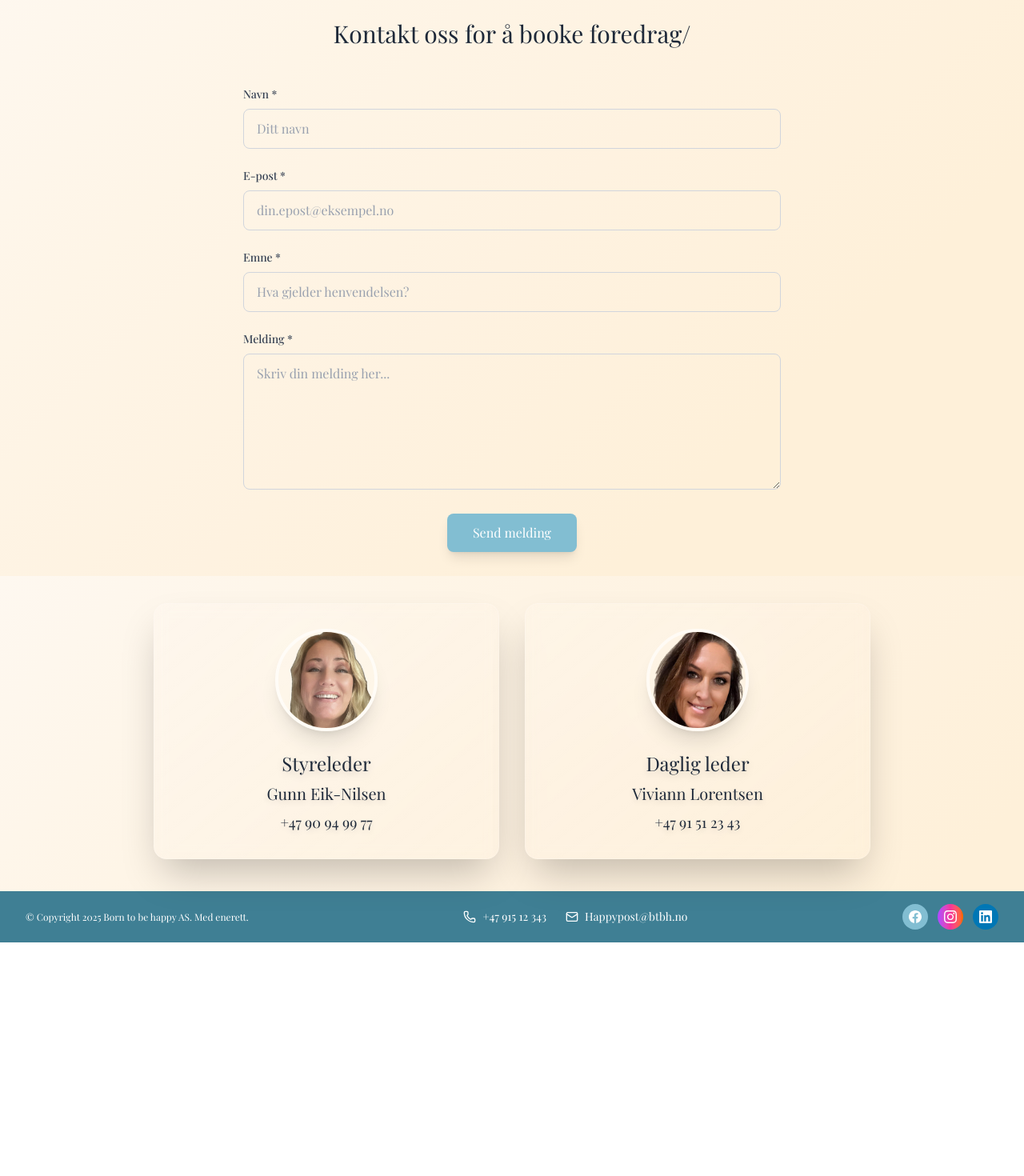
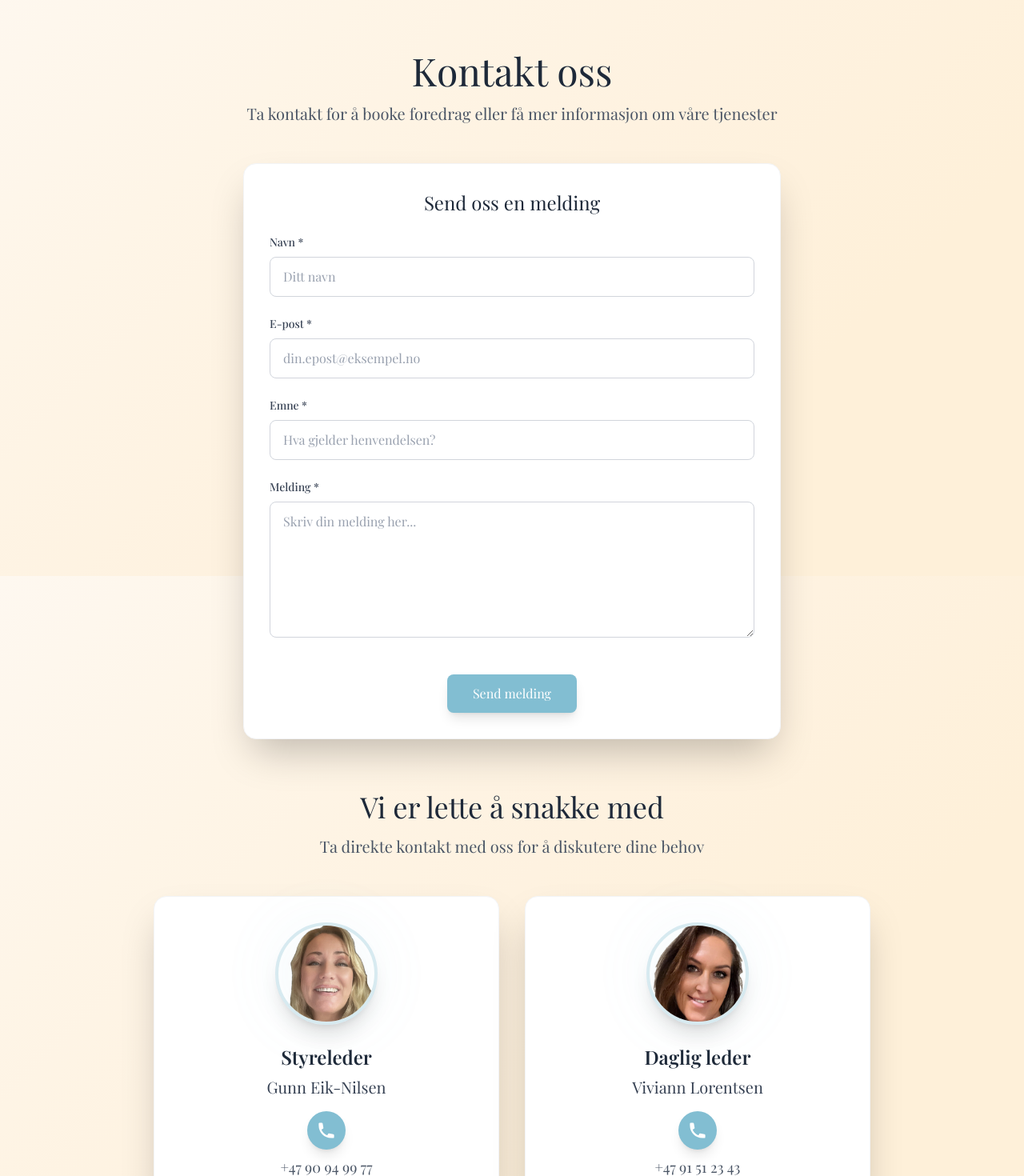
Before and after one commit to FredrikFredriksson/btbh, a Next.js app: page /kontakt in a window 1280 px wide. Shown: the part 80-1550 px from the top of the page at 80% size. Before the commit the page ends 1258 px from the top, so only its background shows below. Built offline with nearby package versions, Linux system fonts and the light colour scheme; a web font is replaced by a local one.

Commit message:
Fixed footer and contact page

```diff
--- a/src/app/kontakt/page.tsx
+++ b/src/app/kontakt/page.tsx
@@ -33,17 +33,22 @@ export default function Contact() {
   };
 
   return (
-    <div className="min-h-screen pt-10 mb-10">
+    <div className="min-h-screen pt-20">
       <div className="max-w-6xl mx-auto px-4">
         {/* Header */}
         <div className="text-center mb-12">
-          <h1 className="text-3xl text-gray-800 mb-4">
-            Kontakt oss for å booke foredrag/
+          <h1 className="text-4xl md:text-5xl text-gray-800 mb-4">
+            Kontakt oss
           </h1>
+          <p className="text-xl text-gray-600 max-w-2xl mx-auto">
+            Ta kontakt for å booke foredrag eller få mer informasjon om våre tjenester
+          </p>
         </div>
 
         {/* Contact Form */}
         <div className="max-w-2xl mx-auto mb-16">
+          <div className="bg-white rounded-2xl shadow-2xl border border-gray-100 p-8">
+            <h2 className="text-2xl text-gray-800 mb-6 text-center">Send oss en melding</h2>
             <form onSubmit={handleSubmit} className="space-y-6">
               <div>
                 <label htmlFor="navn" className="block text-sm font-medium text-gray-700 mb-2">
@@ -56,7 +61,7 @@ export default function Contact() {
                   required
                   value={formData.navn}
                   onChange={handleInputChange}
-                className="w-full px-4 py-3 border border-gray-300 rounded-lg focus:border-transparent transition-all duration-200 placeholder-gray-400 text-black"
+                  className="w-full px-4 py-3 border border-gray-300 rounded-lg focus:ring-2 focus:ring-[#82BED2] focus:border-transparent transition-all duration-200 placeholder-gray-400 text-black"
                   placeholder="Ditt navn"
                 />
               </div>
@@ -72,7 +77,7 @@ export default function Contact() {
                   required
                   value={formData.email}
                   onChange={handleInputChange}
-                className="w-full px-4 py-3 border border-gray-300 rounded-lg focus:border-transparent transition-all duration-200 placeholder-gray-400 text-black"
+                  className="w-full px-4 py-3 border border-gray-300 rounded-lg focus:ring-2 focus:ring-[#82BED2] focus:border-transparent transition-all duration-200 placeholder-gray-400 text-black"
                   placeholder="din.epost@eksempel.no"
                 />
               </div>
@@ -88,7 +93,7 @@ export default function Contact() {
                   required
                   value={formData.emne}
                   onChange={handleInputChange}
-                className="w-full px-4 py-3 border border-gray-300 rounded-lg focus:border-transparent transition-all duration-200 placeholder-gray-400 text-black"
+                  className="w-full px-4 py-3 border border-gray-300 rounded-lg focus:ring-2 focus:ring-[#82BED2] focus:border-transparent transition-all duration-200 placeholder-gray-400 text-black"
                   placeholder="Hva gjelder henvendelsen?"
                 />
               </div>
@@ -104,86 +109,99 @@ export default function Contact() {
                   rows={6}
                   value={formData.melding}
                   onChange={handleInputChange}
-                className="w-full px-4 py-3 border border-gray-300 rounded-lg focus:border-transparent transition-all duration-200 resize-vertical placeholder-gray-400 text-black"
+                  className="w-full px-4 py-3 border border-gray-300 rounded-lg focus:ring-2 focus:ring-[#82BED2] focus:border-transparent transition-all duration-200 resize-vertical placeholder-gray-400 text-black"
                   placeholder="Skriv din melding her..."
                 />
               </div>
 
-            <div className="text-center">
+              <div className="text-center pt-4">
                 <button
                   type="submit"
-                className="bg-[#82BED2] text-white py-3 px-8 rounded-lg transition-all duration-300 transform hover:scale-105 shadow-lg hover:cursor-pointer"
+                  className="bg-[#82BED2] text-white py-3 px-8 rounded-lg transition-all duration-300 transform hover:scale-105 shadow-lg hover:bg-[#3F7F94]"
                 >
                   Send melding
                 </button>
               </div>
             </form>
           </div>
+        </div>
 
         {/* Team Section */}
         <div className="text-center mb-12">
-          {/* <h2 className="text-3xl md:text-4xl font-bold text-gray-800 mb-4">
-            Kontakt oss - Vi er lette å snakke med
-          </h2> */}
+          <h2 className="text-3xl md:text-4xl text-gray-800 mb-4">
+            Vi er lette å snakke med
+          </h2>
+          <p className="text-xl text-gray-600 max-w-2xl mx-auto">
+            Ta direkte kontakt med oss for å diskutere dine behov
+          </p>
         </div>
 
         {/* Team Cards */}
-        <div className="grid grid-cols-1 md:grid-cols-2 gap-8 max-w-4xl mx-auto">
+        <div className="grid grid-cols-1 md:grid-cols-2 gap-8 max-w-4xl mx-auto mb-16">
           {/* Styreleder Card */}
-          <div className="relative">
-            <div className="absolute inset-0 backdrop-blur-sm rounded-2xl shadow-2xl border border-white/20"></div>
-            <div className="absolute inset-0 bg-gradient-to-br from-white/10 to-transparent rounded-2xl"></div>
-            <div className="relative p-8 text-center">
+          <div className="bg-white rounded-2xl shadow-2xl border border-gray-100 p-8 text-center transition-all duration-300 hover:shadow-3xl hover:scale-105">
             <div className="mb-6">
               <div className="relative mx-auto w-32 h-32">
-                  <div className="absolute inset-0 bg-white/30 rounded-full blur-2xl opacity-40"></div>
+                <div className="absolute inset-0 bg-[#82BED2]/20 rounded-full blur-2xl opacity-40"></div>
                 <Image
                   src="/images/gun.png"
                   alt="Gunn Eik-Nilsen"
                   width={128}
                   height={128}
-                    className="relative w-32 h-32 object-cover rounded-full border-4 border-white/60 shadow-xl"
+                  className="relative w-32 h-32 object-cover rounded-full border-4 border-[#82BED2]/30 shadow-xl"
                 />
               </div>
             </div>
-              <h3 className="text-2xl text-gray-800 mb-2 drop-shadow-lg">Styreleder</h3>
-              <p className="text-xl text-gray-800 mb-2 drop-shadow-md">Gunn Eik-Nilsen</p>
+            <h3 className="text-2xl text-gray-800 mb-2 font-semibold">Styreleder</h3>
+            <p className="text-xl text-gray-700 mb-4">Gunn Eik-Nilsen</p>
             <a
               href="tel:+4790949977"
-                className="text-lg text-gray-800 hover:text-gray-600 transition-colors drop-shadow-md"
+              className="inline-flex items-center justify-center w-12 h-12 bg-[#82BED2] text-white rounded-full hover:bg-[#3F7F94] transition-all duration-300 shadow-lg"
             >
-                +47 90 94 99 77
+              <svg className="w-6 h-6" fill="currentColor" viewBox="0 0 20 20">
+                <path d="M2 3a1 1 0 011-1h2.153a1 1 0 01.986.836l.74 4.435a1 1 0 01-.54 1.06l-1.548.773a11.037 11.037 0 006.105 6.105l.774-1.548a1 1 0 011.059-.54l4.435.74a1 1 0 01.836.986V17a1 1 0 01-1 1h-2C7.82 18 2 12.18 2 5V3z"/>
+              </svg>
             </a>
-            </div>
+            <p className="text-lg text-gray-600 mt-2">+47 90 94 99 77</p>
           </div>
 
           {/* Daglig leder Card */}
-          <div className="relative">
-            <div className="absolute inset-0 backdrop-blur-sm rounded-2xl shadow-2xl border border-white/20"></div>
-            <div className="absolute inset-0 bg-gradient-to-br from-white/10 to-transparent rounded-2xl"></div>
-            <div className="relative p-8 text-center">
+          <div className="bg-white rounded-2xl shadow-2xl border border-gray-100 p-8 text-center transition-all duration-300 hover:shadow-3xl hover:scale-105">
             <div className="mb-6">
               <div className="relative mx-auto w-32 h-32">
-                  <div className="absolute inset-0 bg-white/30 rounded-full blur-2xl opacity-40"></div>
+                <div className="absolute inset-0 bg-[#82BED2]/20 rounded-full blur-2xl opacity-40"></div>
                 <Image
                   src="/images/viviann.png"
                   alt="Viviann Lorentsen"
                   width={128}
                   height={128}
-                    className="relative w-32 h-32 object-cover rounded-full border-4 border-white/60 shadow-xl"
+                  className="relative w-32 h-32 object-cover rounded-full border-4 border-[#82BED2]/30 shadow-xl"
                 />
               </div>
             </div>
-              <h3 className="text-2xl text-gray-800 mb-2 drop-shadow-lg">Daglig leder</h3>
-              <p className="text-xl text-gray-800 mb-2 drop-shadow-md">Viviann Lorentsen</p>
+            <h3 className="text-2xl text-gray-800 mb-2 font-semibold">Daglig leder</h3>
+            <p className="text-xl text-gray-700 mb-4">Viviann Lorentsen</p>
             <a
               href="tel:+4791512343"
-                className="text-lg text-gray-800 hover:text-gray-600 transition-colors drop-shadow-md"
+              className="inline-flex items-center justify-center w-12 h-12 bg-[#82BED2] text-white rounded-full hover:bg-[#3F7F94] transition-all duration-300 shadow-lg"
             >
-                +47 91 51 23 43
+              <svg className="w-6 h-6" fill="currentColor" viewBox="0 0 20 20">
+                <path d="M2 3a1 1 0 011-1h2.153a1 1 0 01.986.836l.74 4.435a1 1 0 01-.54 1.06l-1.548.773a11.037 11.037 0 006.105 6.105l.774-1.548a1 1 0 011.059-.54l4.435.74a1 1 0 01.836.986V17a1 1 0 01-1 1h-2C7.82 18 2 12.18 2 5V3z"/>
+              </svg>
             </a>
+            <p className="text-lg text-gray-600 mt-2">+47 91 51 23 43</p>
           </div>
         </div>
+
+        {/* Additional Contact Info */}
+        <div className="text-center bg-[#82BED2] rounded-2xl p-8 mb-16">
+          <h3 className="text-3xl text-white mb-4">E-post</h3>
+          <a
+            href="mailto:Happypost@btbh.no"
+            className="text-xl text-white hover:text-gray-100 transition-colors"
+          >
+            Happypost@btbh.no
+          </a>
         </div>
       </div>
     </div>
--- a/src/components/Footer.tsx
+++ b/src/components/Footer.tsx
@@ -7,7 +7,7 @@ export default function Footer() {
       <div className="max-w-7xl mx-auto px-4 sm:px-6 lg:px-8">
         <div className="flex flex-col md:flex-row justify-between items-center py-4 md:h-16 space-y-4 md:space-y-0">
           <div className="text-white text-xs font-playfair-display text-center md:text-left">
-            © Copyright 2025 Born to be happy AS. Med enerett.
+            © Copyright 2025 • Born to be happy AS. Med enerett.
           </div>
 
           {/* Phone and Email - Hidden on mobile */}
```
Lines whose indentation alone changed are shown as unchanged.
